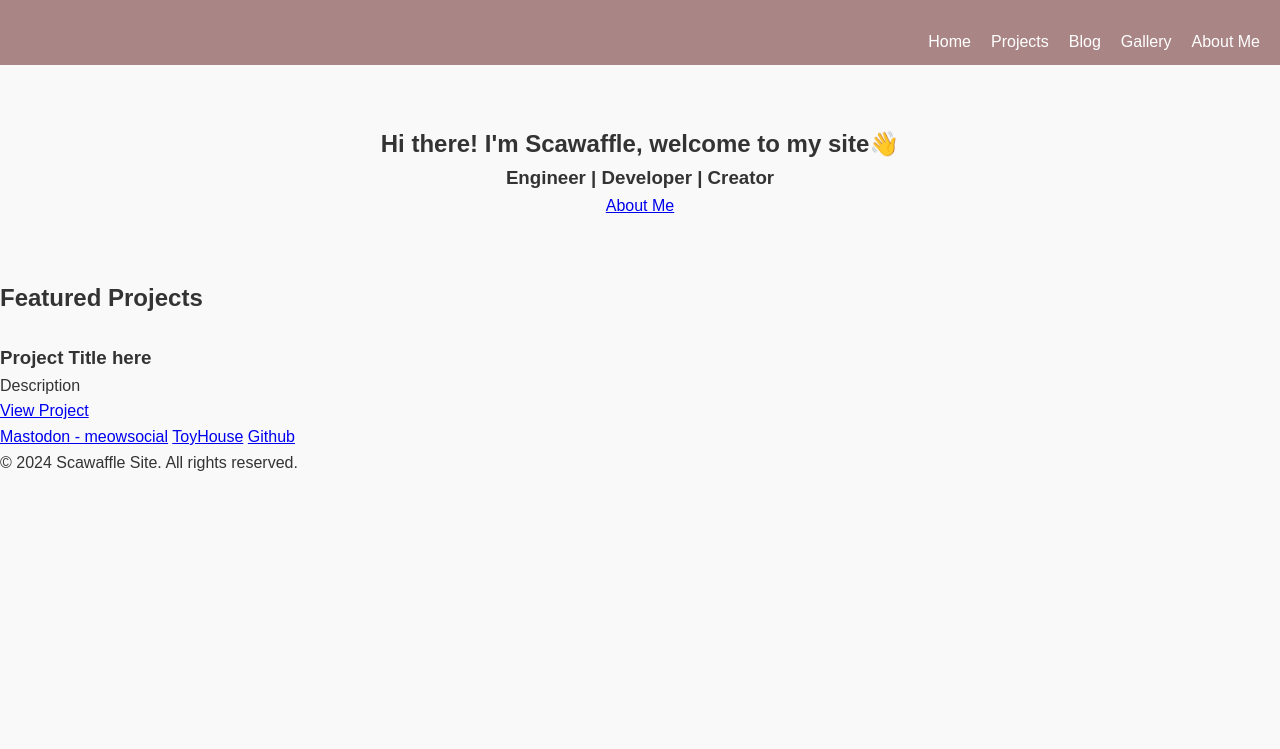
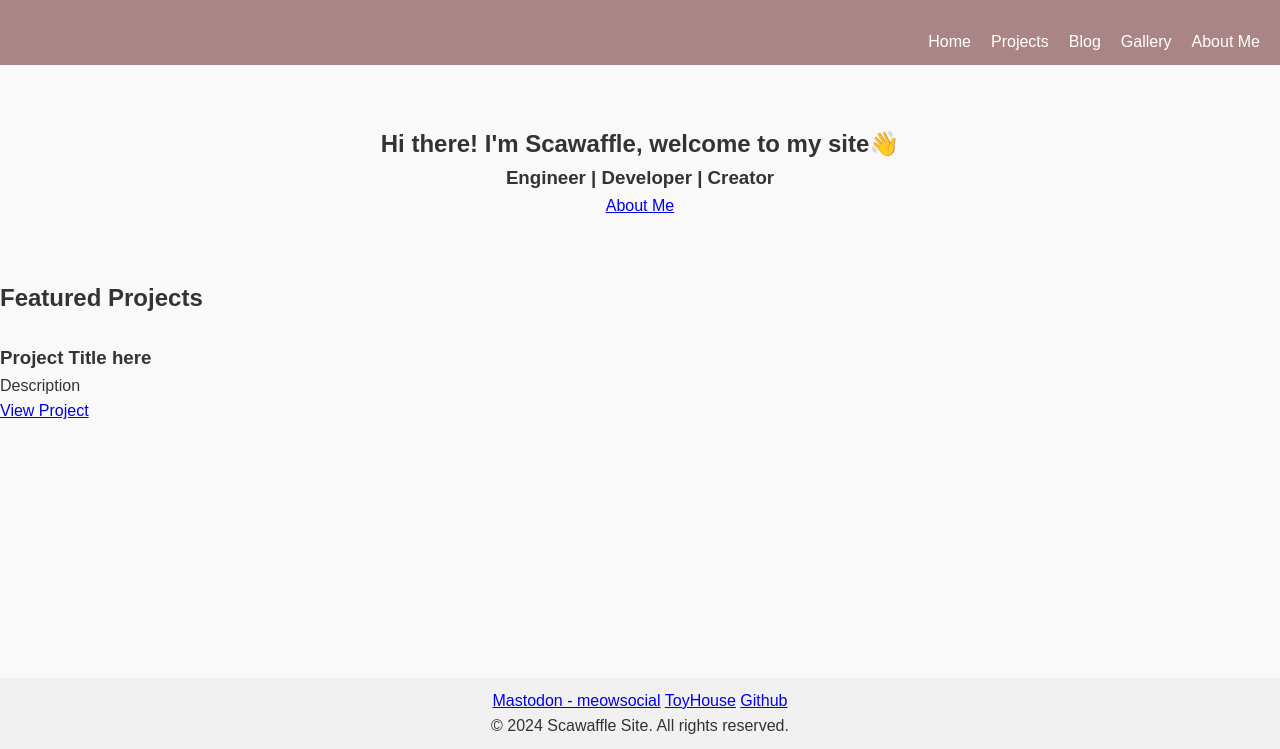
Before and after one commit to Scawaffle/scawaffle-site, a plain HTML site: page index.html in a window 1280 px wide. Shown: the part 51-800 px from the top of the page. Drawn offline with Linux system fonts and the light colour scheme.

Commit message:
update footer

```diff
--- a/css/styles.css
+++ b/css/styles.css
@@ -1,8 +1,12 @@
-/* General and Reset*/
+/* General and Reset */
 * {
     margin: 0;
     padding: 0;
     box-sizing: border-box;
+}
+
+html, body {
+    height: 100%; /* Set height to 100% for both html and body */
 }
 
 body {
@@ -10,11 +14,11 @@ body {
     line-height: 1.6;
     color: #333;
     background-color: #f9f9f9;
-    margin: 0;
-    padding: 0;
+    display: flex; /* Use flexbox for body */
+    flex-direction: column; /* Arrange children in a column */
 }
 
-/*Header & Navigation*/
+/* Header & Navigation */
 header {
     background-color: #aa8585;
     padding: 10px 20px;
@@ -48,10 +52,21 @@ header nav ul li a:hover {
     color: #4caf50;
 }
 
-
-/*Hero Section*/
+/* Hero Section */
 .hero {
     text-align: center;
     padding: 60px 20px;
-    background: linear-gradient(135deg, #4caf50, );
+    background: linear-gradient(135deg, #4caf50);
 }
+
+/* Main Content */
+main {
+    flex: 1; /* Allow main to grow and take available space */
+}
+
+/* Footer */
+footer {
+    background-color: #f1f1f1; /* Optional: Add a background color to the footer */
+    padding: 10px; /* Optional: Add some padding */
+    text-align: center; /* Optional: Center the text */
+}
```
